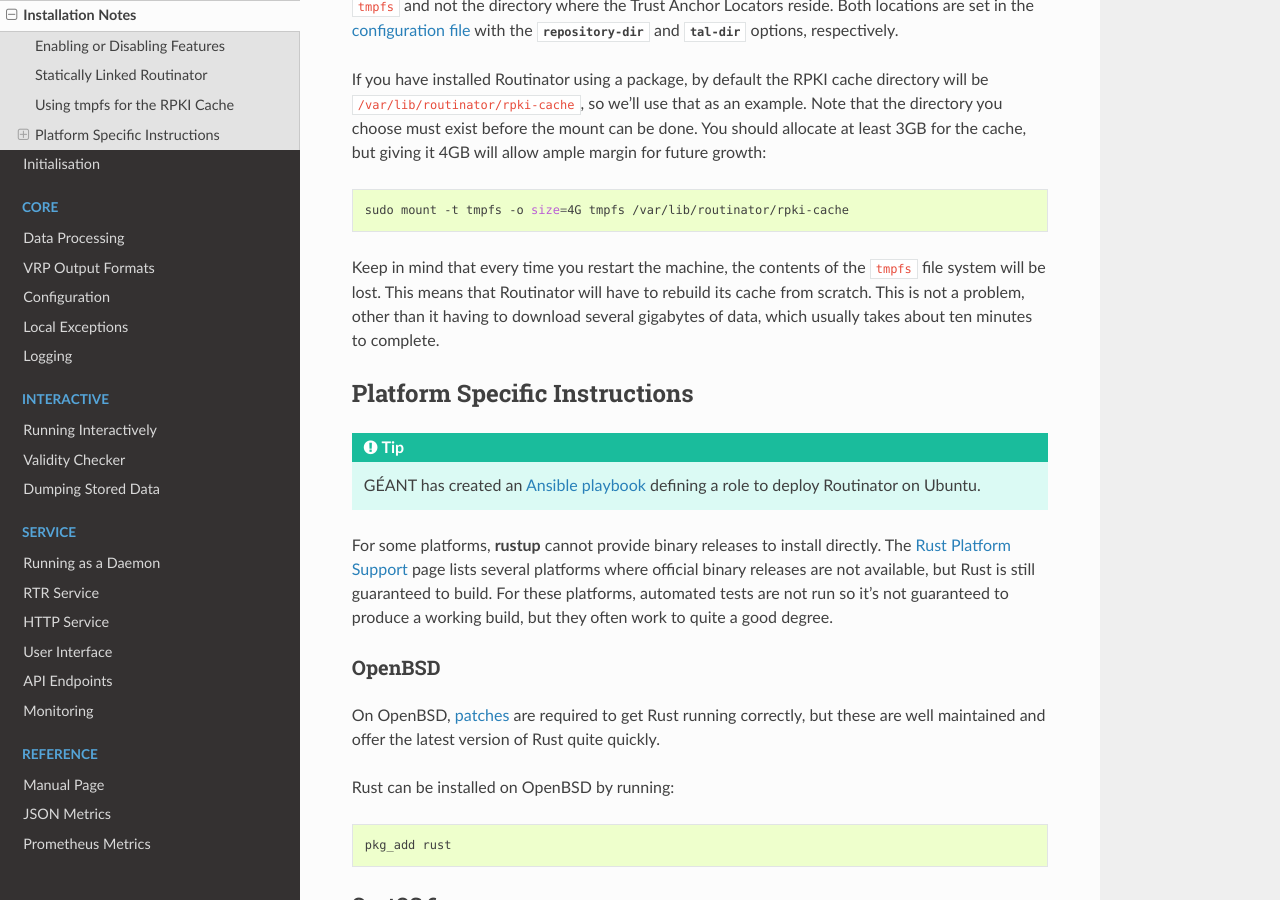
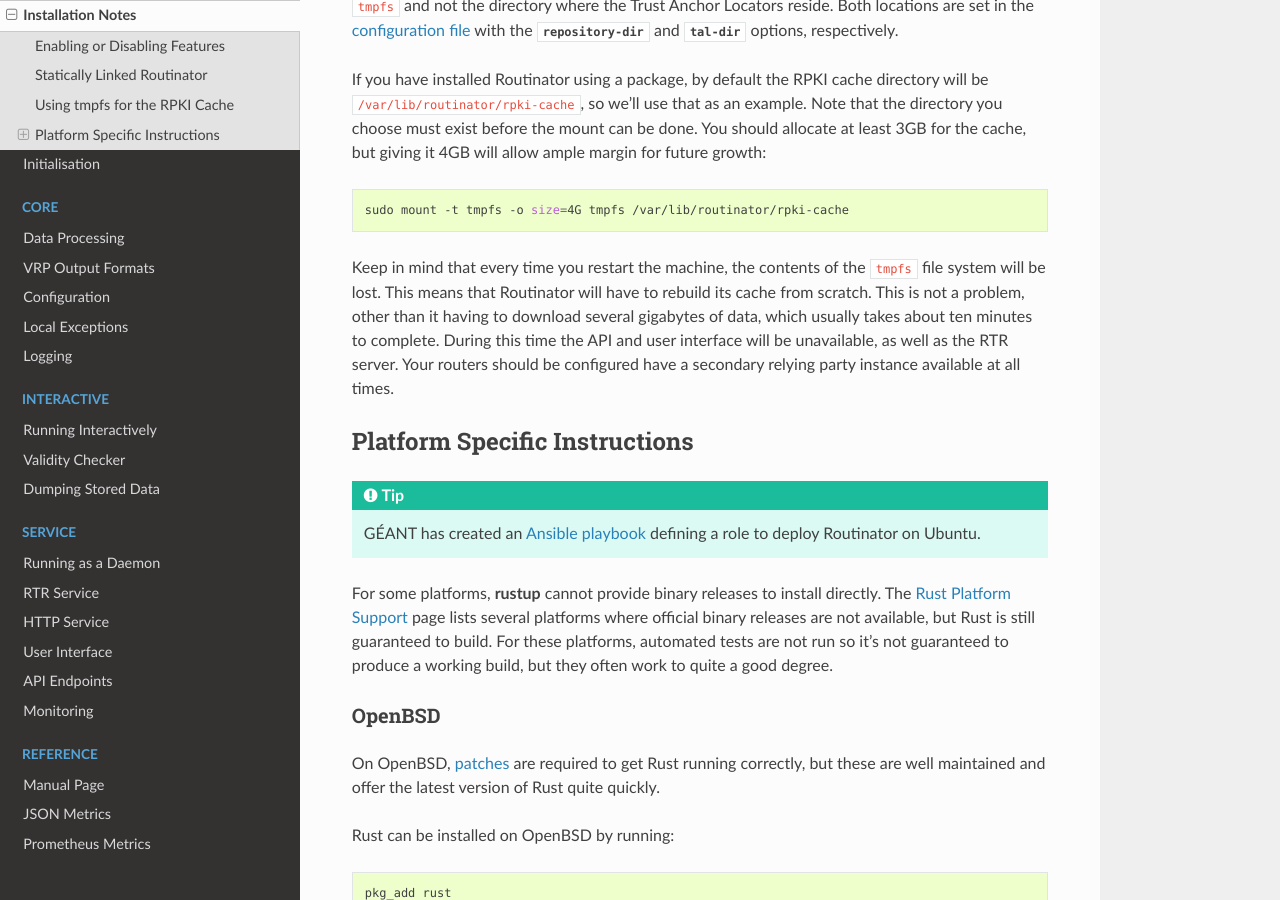
Before and after one commit to NLnetLabs/routinator, a Sphinx documentation site: the page built from source/installation-notes.rst, in a window 1280 px wide and 900 px high, scrolled down 1601 px. Built offline with Sphinx 7.4.7 and the Read the Docs theme 2.0.0, drawn with Linux system fonts in a browser that asks for light colours.

Commit message:
mention secondary RP instance

```diff
--- a/source/installation-notes.rst
+++ b/source/installation-notes.rst
@@ -89,7 +89,9 @@ Keep in mind that every time you restart the machine, the contents of the
 ``tmpfs`` file system will be lost. This means that Routinator will have to
 rebuild its cache from scratch. This is not a problem, other than it having to
 download several gigabytes of data, which usually takes about ten minutes to
-complete.
+complete. During this time the API and user interface will be unavailable, as
+well as the RTR server. Your routers should be configured have a secondary
+relying party instance available at all times.
 
 Platform Specific Instructions
 ------------------------------
```
